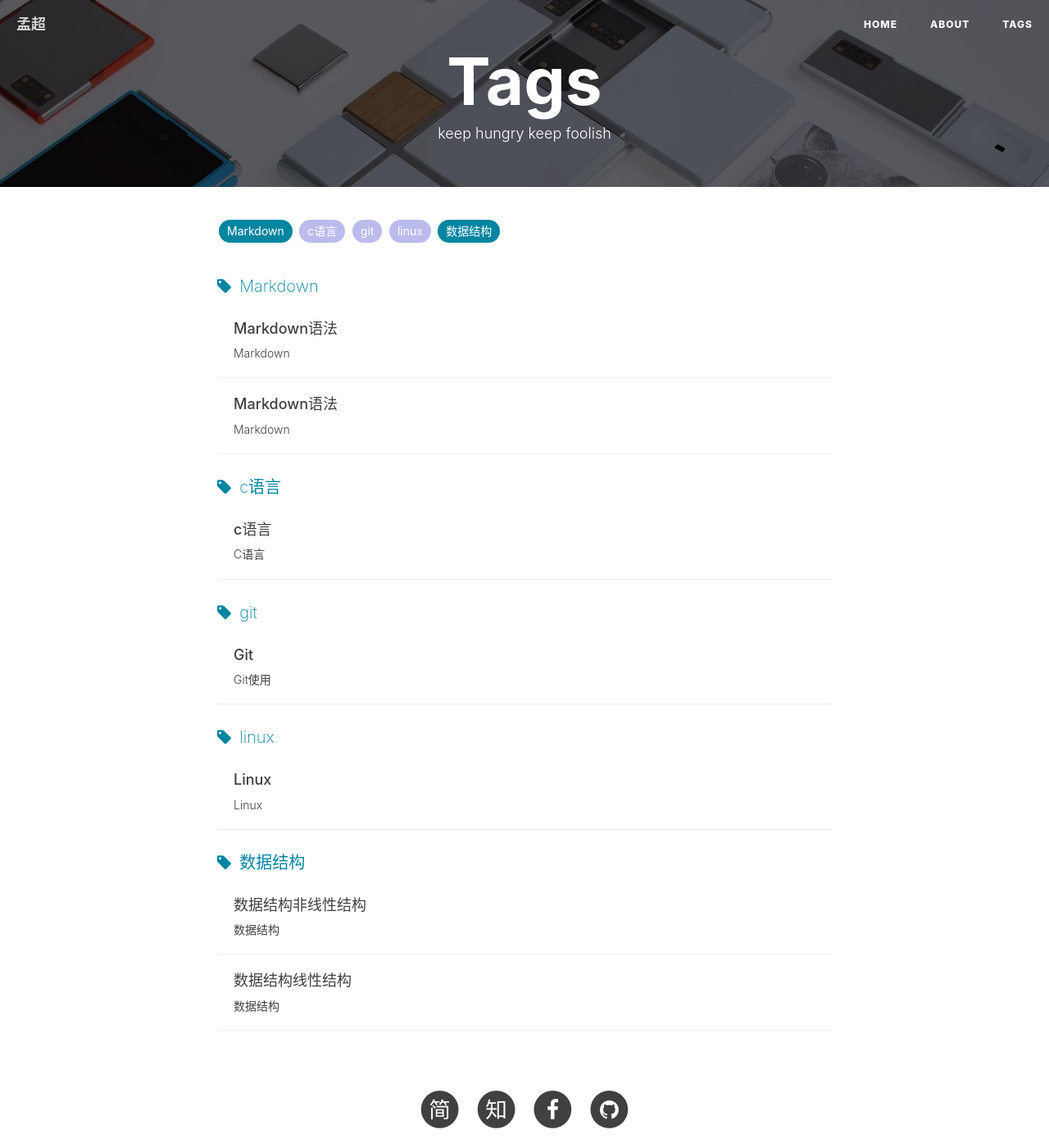
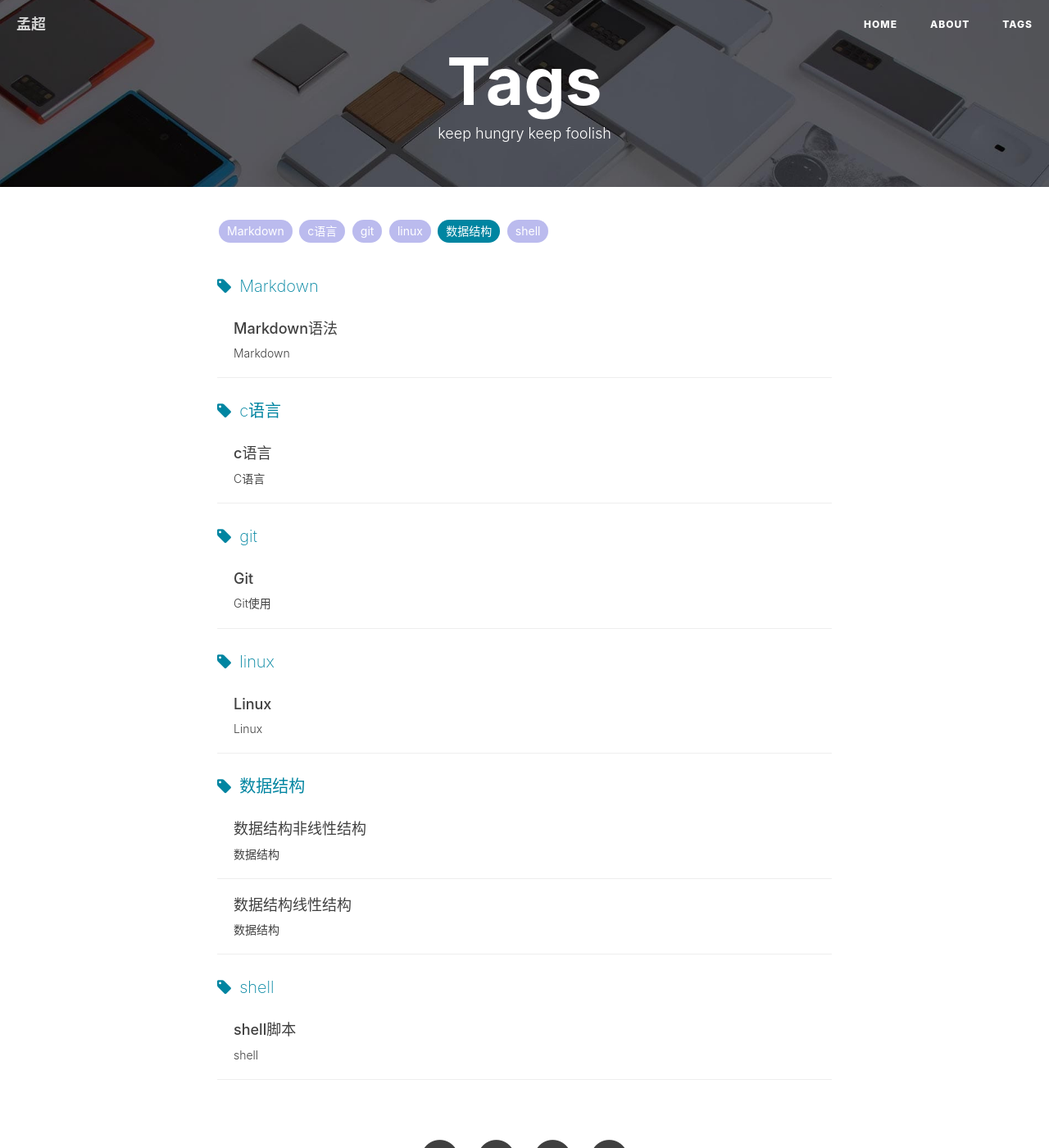
Before and after one commit to vzhan229/vzhan229.github.io, a Jekyll site: the page built from tags.html, in a window 1280 px wide and 1400 px high. Shown: the whole window at 82% size. Built offline with Jekyll 4.4.1, drawn with Linux system fonts in a browser that asks for light colours; nearby versions of some CDN libraries; comment, search, counter and statistics services are not loaded.

Commit message:
Update 2019-04-02-shell.md

```diff
--- a/_posts/2019-04-02-shell.md
+++ b/_posts/2019-04-02-shell.md
@@ -1,11 +1,11 @@
 ---
 layout:     post
-title:      Markdown语法
-subtitle:   Markdown
-date:       2019-03-20
+title:      shell脚本
+subtitle:   shell
+date:       2019-04-02
 author:     BY 孟超
-header-img: img/post-bg-ios9-web.jpg
+header-img: img/shell.jpg
 catalog: 	 true
 tags:
-    - Markdown
+    - shell
 ---
```
